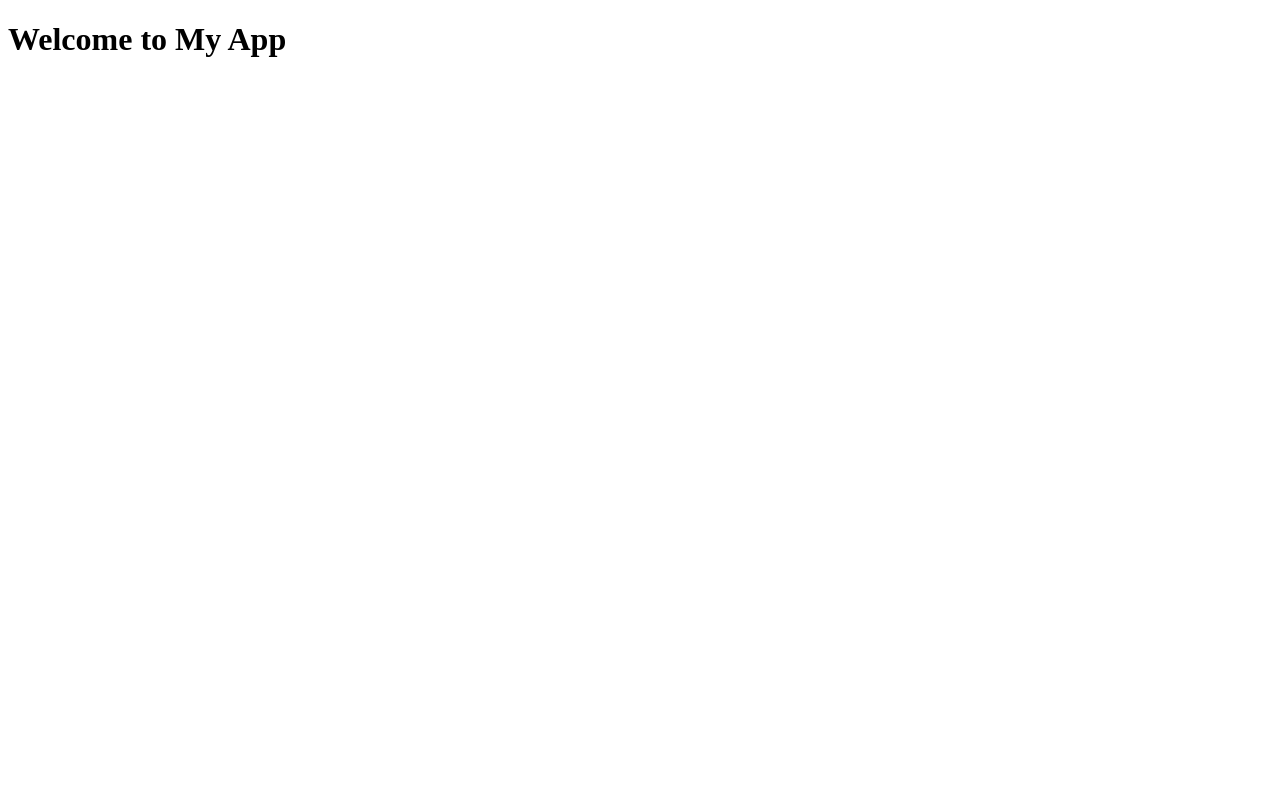
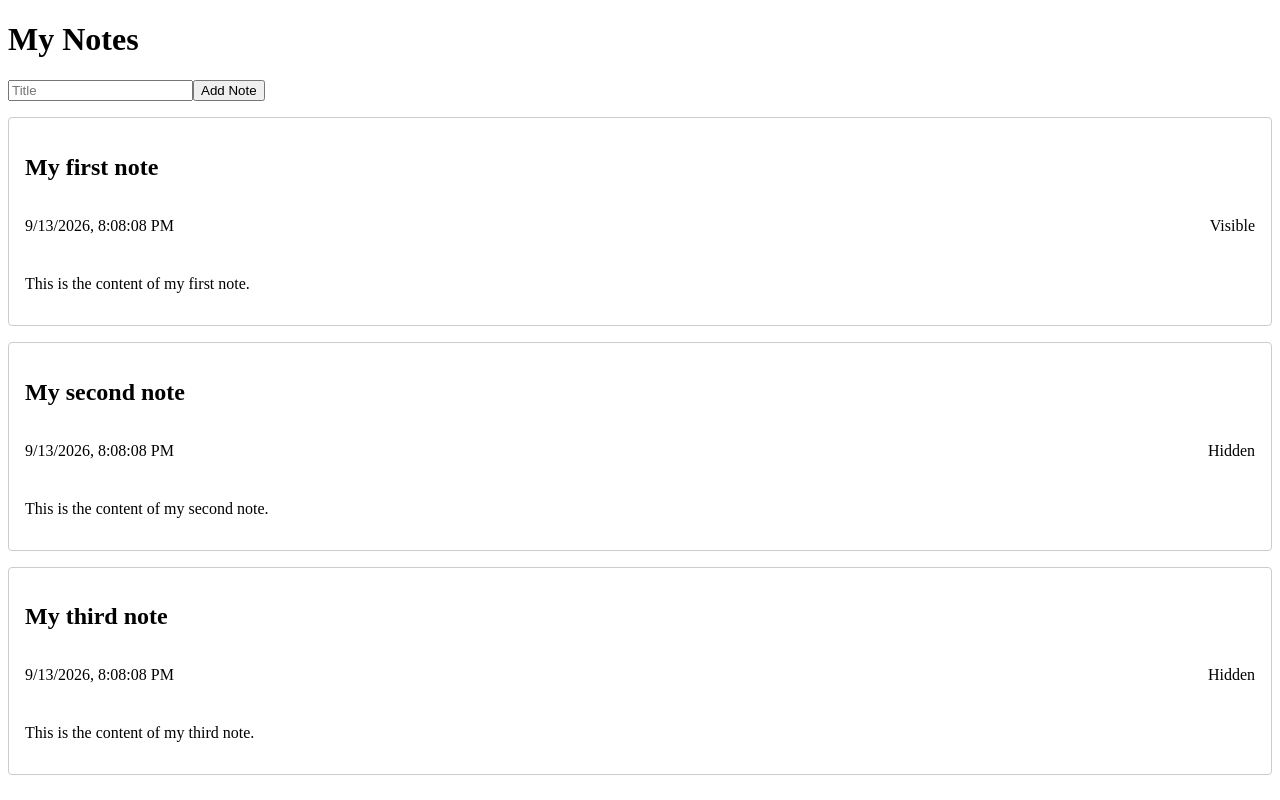
Before and after one commit to aleksandr-mazhul/notes, a React (Vite) app: page / in a window 1280 px wide. Built offline with nearby package versions, Linux system fonts and the light colour scheme.

Commit message:
Merge pull request #1 from aleksandr-mazhul/feature/lesson-01-create-note-progect
Feature/lesson 01 create note progect

```diff
--- a/index.html
+++ b/index.html
@@ -1,4 +1,4 @@
-<!doctype html>
+ <!doctype html>
 <html lang="en">
   <head>
     <meta charset="UTF-8" />
--- a/package.json
+++ b/package.json
@@ -13,6 +13,7 @@
     "react": "^19.2.8",
     "react-dom": "^19.2.8"
   },
+
   "devDependencies": {
     "@eslint/js": "^10.0.1",
     "@types/node": "^24.13.3",
--- a/src/App.tsx
+++ b/src/App.tsx
@@ -1,22 +1,52 @@
-import type { Note } from './types';
+import type {Note} from './types';
 import {useState} from "react";
+import NoteCard from "./NoteCard.tsx";
+import CreateNoteForm from "./CreateNoteForm.tsx";
 
 function App() {
-  const [note ] = useState<Note[]>([{
-    title: 'My First Note',
-    content: 'This is the content of my first note.',
-    createdAt: new Date(),
-    hidden: false
-  }]);
+  const [notes, setNotes] = useState<Note[]>(() => {
+    return [
+      {
+        id: 1,
+        title: 'My first note',
+        content: 'This is the content of my first note.',
+        createdAt: new Date(),
+        hidden: false,
+      },
+      {
+        id: 2,
+        title: 'My second note',
+        content: 'This is the content of my second note.',
+        createdAt: new Date(),
+        hidden: true,
+      },
+      {
+        id: 3,
+        title: 'My third note',
+        content: 'This is the content of my third note.',
+        createdAt: new Date(),
+        hidden: true,
+      }
+    ] satisfies Note[];
+  });
+
+
+  const handleSubmit = (note: Note) => {
+    setNotes([...notes, note]);
+  };
 
   return (
-    <div className="App">
-
-      <header className="App-header">
-        <h1>Welcome to My App</h1>
-      </header>
+    <div>
+      <h1>My Notes</h1>
+      <CreateNoteForm onSubmit={handleSubmit} />
+      {notes.map((note) => (
+        <NoteCard
+          key={note.id}
+          note={note}
+        />
+      ))}
     </div>
-  );
+  )
 }
 
 export default App
--- /dev/null
+++ b/src/CreateNoteForm.tsx
@@ -0,0 +1,37 @@
+import {useState} from "react";
+import type {Note} from './types';
+
+interface Props {
+  onSubmit: (note: Note) => void;
+}
+
+export default function CreateNoteForm({onSubmit}: Props) {
+  const [title, setTitle] = useState('');
+
+  const handleSubmit = (e: React.FormEvent<HTMLFormElement>) => {
+    e.preventDefault();
+
+    const note: Note = {
+      id: Date.now(),
+      title: title.trim(),
+      content: '',
+      createdAt: new Date(),
+      hidden: false,
+    };
+
+    onSubmit(note);
+    setTitle('');
+  }
+  return (
+    <form onSubmit={handleSubmit}>
+      <input
+        type="text"
+        placeholder="Title"
+        value={title}
+        onChange={(e: React.ChangeEvent<HTMLInputElement>): void => setTitle(e.target.value)}
+        name="title"
+      />
+      <button type="submit">Add Note</button>
+    </form>
+  )
+}
--- /dev/null
+++ b/src/NoteCard.module.css
@@ -0,0 +1,15 @@
+.container {
+  border: 1px solid #ccc;
+  padding: 1rem;
+  margin: 1rem 0;
+  display: flex;
+  flex-direction: column;
+  border-radius: 4px;
+}
+
+.row {
+  display: flex;
+  justify-content: space-between;
+  align-items: center;
+  margin-bottom: 0.5rem;
+}
--- /dev/null
+++ b/src/NoteCard.tsx
@@ -0,0 +1,19 @@
+import type {Note} from "./types";
+import styles from './NoteCard.module.css';
+
+interface Props {
+  note: Note;
+}
+
+export default function NoteCard({note}: Props) {
+  return (
+    <div className={styles.container}>
+      <h2>{note.title}</h2>
+      <div className={styles.row}>
+        <p>{note.createdAt.toLocaleString()}</p>
+        <p>{note.hidden ? 'Hidden' : 'Visible'}</p>
+      </div>
+      <p>{note.content}</p>
+    </div>
+  )
+}
--- a/src/main.tsx
+++ b/src/main.tsx
@@ -1,5 +1,5 @@
-import { StrictMode } from 'react'
-import { createRoot } from 'react-dom/client'
+import {StrictMode} from 'react'
+import {createRoot} from 'react-dom/client'
 import App from './App.tsx'
 
 createRoot(document.getElementById('root')!).render(
--- a/src/types.ts
+++ b/src/types.ts
@@ -1,6 +1,7 @@
-export interface Note{
+export interface Note {
+  id: number;
   title: string;
   content: string;
   createdAt: Date;
-  hidden:boolean;
+  hidden: boolean;
 }
```
Also changed, not shown: 1 other file (tests, documents, lock files or other folders).
